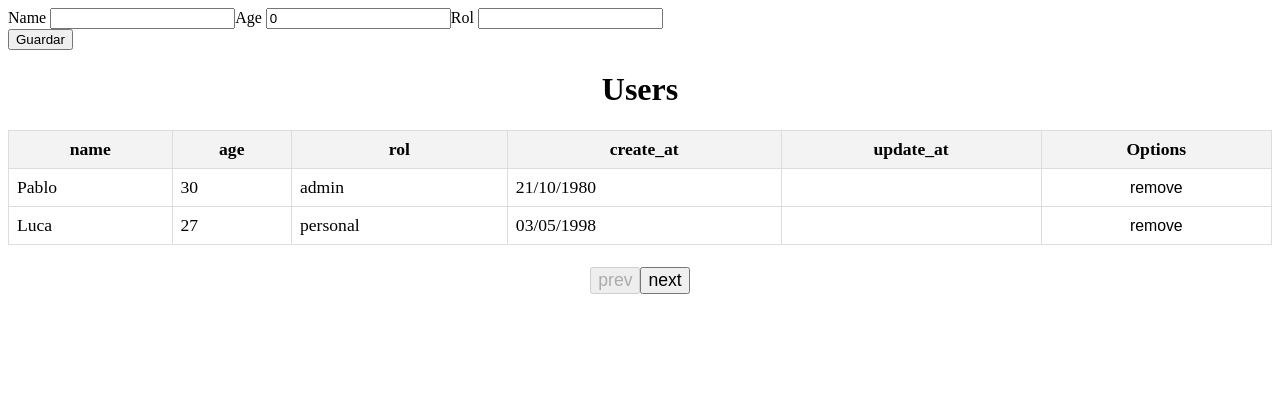
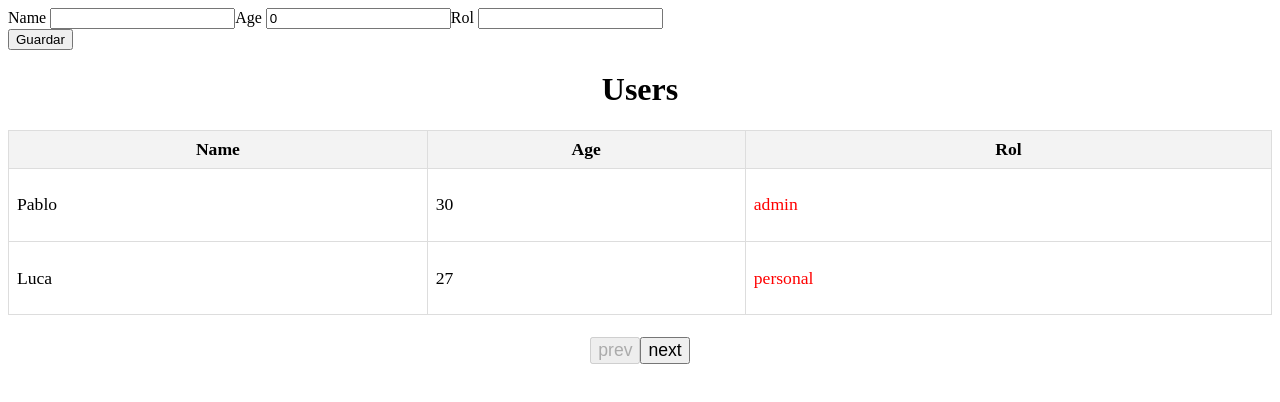
Before and after one commit to AlfonsoG-dev/TableState, a React (Vite) app: page / in a window 1280 px wide. Shown: the top 402 px of the page. Built offline with nearby package versions, Linux system fonts and the light colour scheme.

Commit message:
feat: Change the reusable table
- Include now a new form of object[column] to get the value.
- Now custom elements can be pass through props.

```diff
--- a/src/App.tsx
+++ b/src/App.tsx
@@ -1,5 +1,5 @@
 // Dependencies
-import { useState, ChangeEvent, FormEvent } from 'react'
+import { useState, ChangeEvent, FormEvent, ReactNode } from 'react'
 
 // Components
 import TableComponent from './Page/Components/TableComponent'
@@ -15,6 +15,16 @@ import USER_LIST, {User} from "./Types/UserType"
 import './Styles/App.css'
 
 function App() {
+
+    const columns: Array<{
+        key: keyof User;
+        header: string;
+        renderer?: (value: User[keyof User]) => ReactNode;
+    }> = [
+        {key: 'name', header: 'Name'},
+        {key: 'age', header: 'Age'},
+        {key: 'rol', header: 'Rol', renderer: (value) => (<p style={{color: 'red'}}>{value}</p>)},
+    ]
     const {
         getElements,
         limit, offset,
@@ -51,7 +61,7 @@ function App() {
                 submitHandler={handleAddUser}
             />
             <h1>Users</h1>
-            <TableComponent<User> elements={elements} ignore={['id_pk']}/>
+            <TableComponent<User> elements={elements} columns={columns}/>
             <div className='options'>
                 <button onClick={handlePrev} disabled={offset === 0}>prev</button>
                 <button onClick={handleNext} disabled={elements.length === 0}>next</button>
--- a/src/Page/Components/TableComponent.tsx
+++ b/src/Page/Components/TableComponent.tsx
@@ -1,59 +1,53 @@
+import {ReactNode} from 'react';
 import '../../Styles/table.css'
 
+type TableProps = {
+    id_pk: number | string
+
+}
+type Column<T> = {
+    key: keyof T;
+    header: string;
+    renderer?: (value: T[keyof T]) => ReactNode;
+}
+
 interface Props<T> {
-    elements: T[],
-    ignore: string[]
+    elements: Array<T>
+    columns: Array<Column<T>>
 }
-export default function TableComponent<T extends Object>({elements, ignore}: Props<T>) {
+export default function TableComponent<T extends TableProps>({elements, columns}: Props<T>) {
     if(elements.length === 0) {
         return (
             <h1>No more results</h1>
         )
     }
-    function columns() {
-        const e: T = elements[0]
-        const keys = Object.keys(e).filter(k => !ignore.includes(k))
-        return(
-            <tr key={"cols"}>
-                {
-                    keys
-                    .map((k, i) => (
-                        <th key={i}>{k}</th>
-                    ))
-                }
-                <th>Options</th>
-            </tr>
-        )
-    }
-    function rows(element: any, index: number) {
-        const keys = Object.keys(element).filter(k => !ignore.includes(k))
-        return(
-            <tr key={index}>
-                {
-                    keys
-                    .map((k, i) => (
-                        <td key={i}>{element[k]}</td>
-                    ))
-                }
-                <td className='tb-option'>
-                    <button>remove</button>
-                </td>
-            </tr>
-        )
-    }
-
     return (
         <table>
             <thead>
-                {
-                    columns()
-                }
+                <tr>
+                    {
+                        columns.map((c) => (
+                            <th key={String(c.key)}>{c.header}</th>
+                        ))
+                    }
+                </tr>
             </thead>
             <tbody>
                 {
-                    elements
-                    .map((u, i) => (
-                        rows(u, i)
+                    elements.map((e) => (
+                        <tr key={e.id_pk}>
+                            {
+                                columns.map((c) => (
+                                    <td key={String(c.key)}>
+                                        {
+                                            c.renderer
+                                            ? c.renderer(e[c.key])
+                                            : String(e[c.key])
+                                        }
+                                    </td>
+                                ))
+                            }
+                        </tr>
                     ))
                 }
             </tbody>
--- a/src/Types/UserType.ts
+++ b/src/Types/UserType.ts
@@ -33,4 +33,5 @@ const USER_LIST: User[] = [
         update_at: null
     }
 ]
+
 export default USER_LIST;
```
